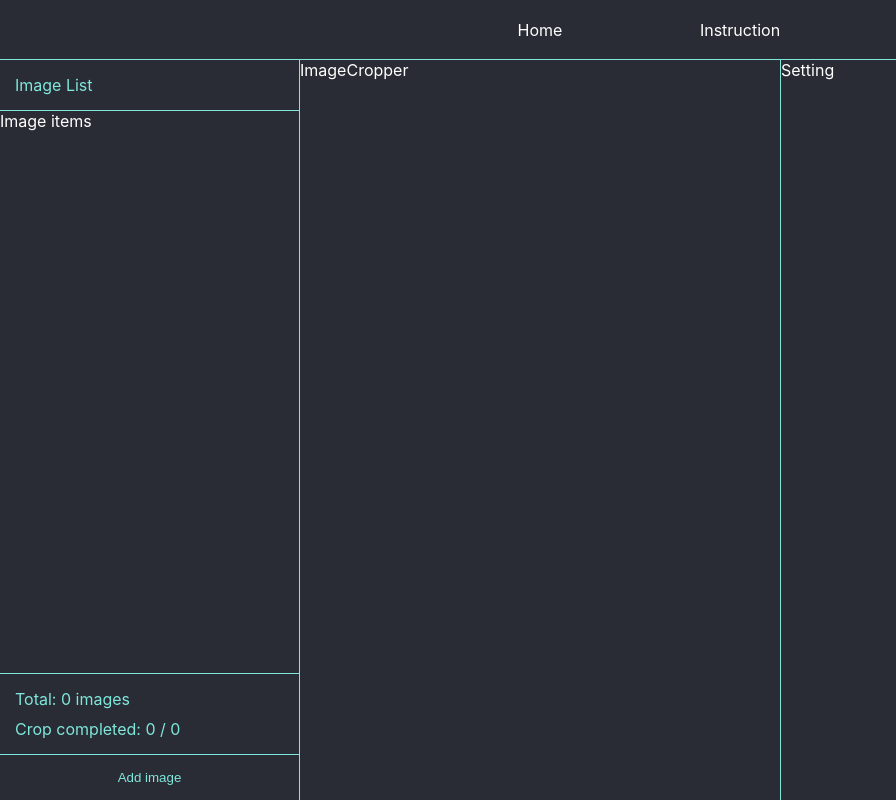
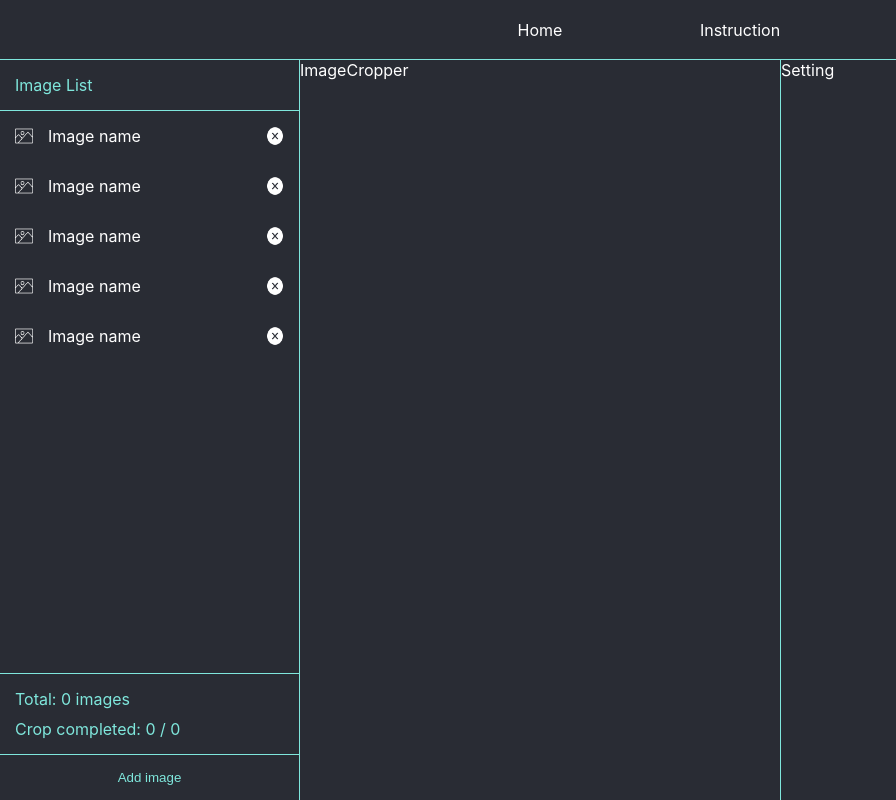
Before and after one commit to peppermintc/image-cropper, a React (Create React App) app: page / in a window 1280 px wide. Shown: the whole page, without its empty margins (0-896 px from the left). Built offline with nearby package versions, Linux system fonts and the light colour scheme; the HTML template or start-up script is replaced by a standard one.

Commit message:
image list

```diff
--- /dev/null
+++ b/src/components/ImageItem/ImageItem.scss
@@ -0,0 +1,18 @@
+.image-item-container {
+  display: flex;
+  padding: 15px;
+
+  .image-icon {
+    width: 18px;
+    margin-right: 15px;
+  }
+
+  .name {
+    flex: 1;
+  }
+
+  .delete-icon {
+    width: 18px;
+    cursor: pointer;
+  }
+}
--- /dev/null
+++ b/src/components/ImageItem/ImageItem.tsx
@@ -0,0 +1,15 @@
+import "./ImageItem.scss";
+import ImageIcon from "../../img/image-icon.png";
+import deleteIcon from "../../img/delete-icon.png";
+
+const ImageItem = () => {
+  return (
+    <div className="image-item-container">
+      <img className="image-icon" src={ImageIcon} alt="item" />
+      <span className="name">Image name</span>
+      <img className="delete-icon" src={deleteIcon} alt="remove" />
+    </div>
+  );
+};
+
+export default ImageItem;
--- a/src/components/ImageList/ImageList.tsx
+++ b/src/components/ImageList/ImageList.tsx
@@ -1,10 +1,17 @@
+import ImageItem from "../ImageItem/ImageItem";
 import "./ImageList.scss";
 
 const ImageList = () => {
   return (
     <div className="image-list-container">
       <div className="title">Image List</div>
-      <div className="image-list">Image items</div>
+      <div className="image-list">
+        <ImageItem />
+        <ImageItem />
+        <ImageItem />
+        <ImageItem />
+        <ImageItem />
+      </div>
       <div className="status">
         <div className="total">Total: 0 images</div>
         <div className="cropped">Crop completed: 0 / 0</div>
```
Also changed, not shown: src/img/delete-icon.png (added), src/img/image-icon.png (added).
